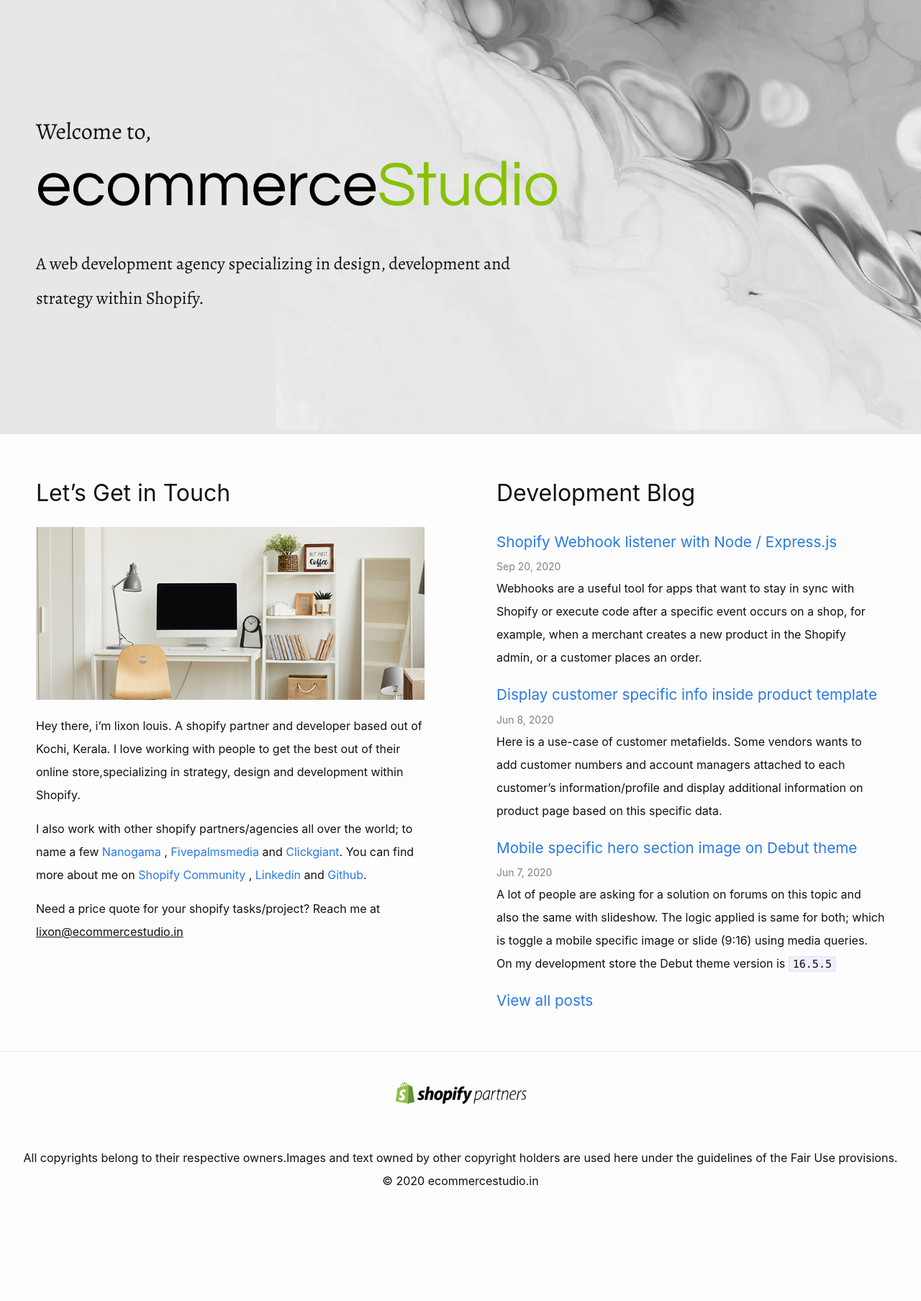
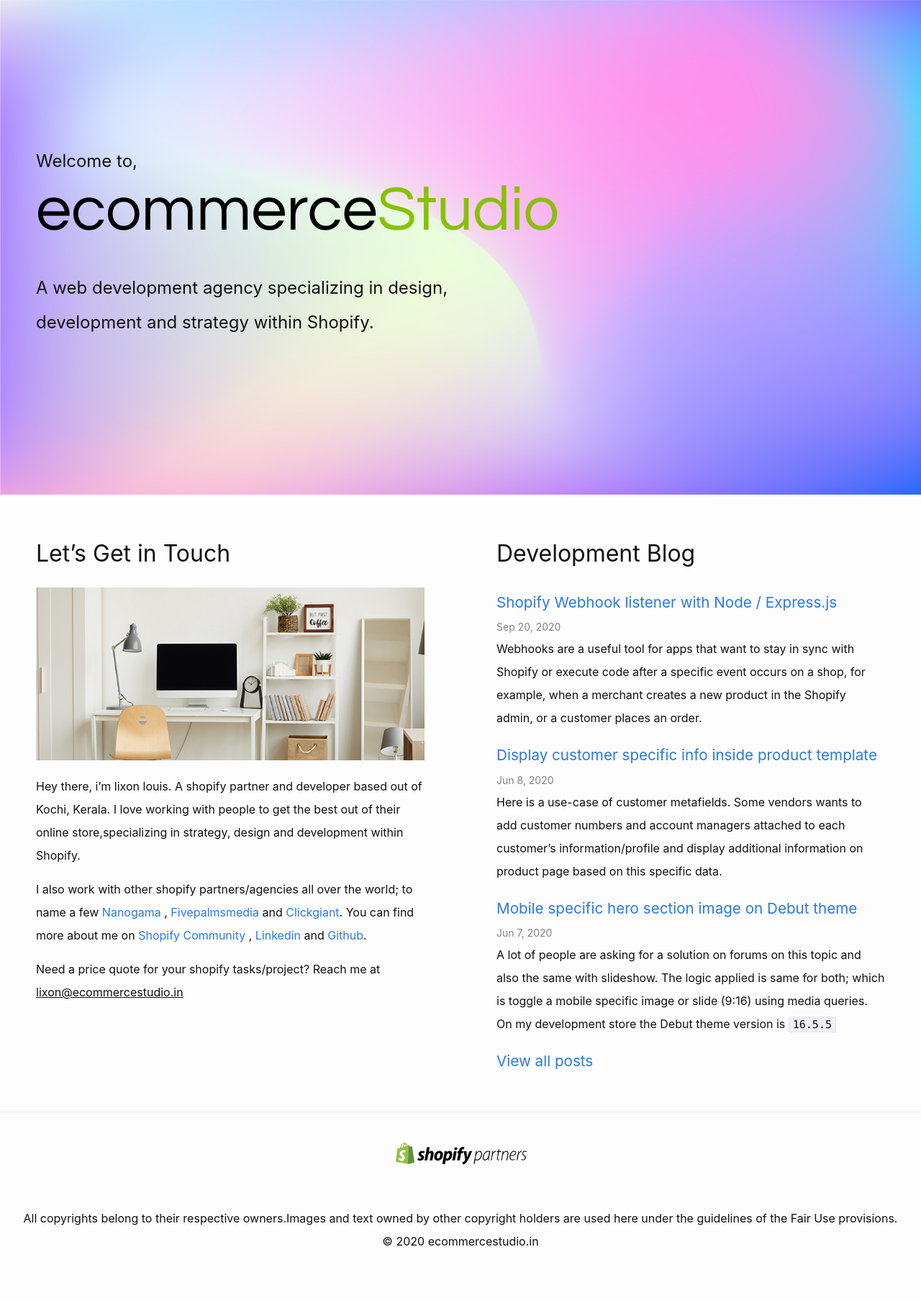
Before and after one commit to lixonic/ecommercestudio, a Jekyll site: the page built from index.markdown, in a window 1280 px wide. Shown: the whole page at 72% size. Built offline with Jekyll 4.4.1, drawn with Linux system fonts in a browser that asks for light colours; before the commit the page ends 1723 px from its top, so only the background shows below that.

Commit message:
update colors and fonts

```diff
--- a/_layouts/default.html
+++ b/_layouts/default.html
@@ -2,7 +2,7 @@
 <html lang="{{ page.lang | default: site.lang | default: "en" }}">
 
   {%- include head.html -%}
-  <link href="https://fonts.googleapis.com/css?family=Alegreya|Questrial" rel="stylesheet">
+  <link href="https://fonts.googleapis.com/css?family=Questrial" rel="stylesheet">
 
 
   <body class="{%- if page.url == '/'-%} index {%-else-%} {{ page.title | downcase }} {%-endif-%}">
--- a/assets/css/style.scss
+++ b/assets/css/style.scss
@@ -14,12 +14,11 @@
 }
 header{
     padding: 80px 50px;
-    background: #e7e7e7 url('/images/general/header-bg.jpg') no-repeat top right;
+    background: #e7e7e7 url('/images/general/gradient_bg.jpg') no-repeat top center;
     background-size: 100%;
 }
 small{
-    font-Family: 'Alegreya', Serif;
-    font-size: 1.5rem;
+     font-size: 1rem;
     font-weight: normal;
 }
 
@@ -48,7 +47,7 @@
    margin-bottom: 20px;
 }
 h1:not(.post-title){
-    font-Family: 'Alegreya', Serif;
+
     font-size: 1.5rem;
     font-weight: normal;
 }
@@ -81,8 +80,8 @@
       padding:50px;
     }
     header{
-      background-size: 70%;
-      padding: 150px 50px;
+
+      padding: 200px 50px;
     }
     section{
         display: flex;
@@ -94,7 +93,7 @@
         width: 50%;
     }
     header small{
-      font-size: 2rem;
+      font-size: 1.5rem;
     }
     .logo{
       font-size: 5.5rem;
```
Also changed, not shown: images/general/gradient_bg.jpg (added).
